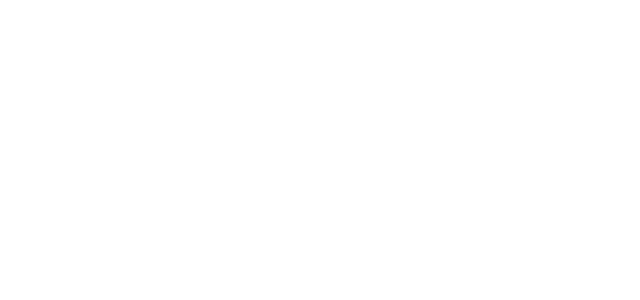
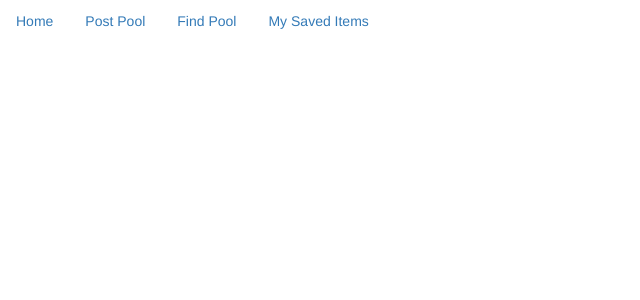
Before and after one commit to Alex-Thacker/land-ocean-for-humans, a React (Create React App) app: page / in a window 1280 px wide. Shown: the top 300 px of the page, without its empty margins (0-640 px from the left). Built offline with nearby package versions, Linux system fonts and the light colour scheme.

Commit message:
navbar setup

```diff
--- a/src/components/nav/NavBar.js
+++ b/src/components/nav/NavBar.js
@@ -1,11 +1,27 @@
 import React, { Component } from 'react'
+import { Link } from "react-router-dom"
+import "bootstrap/dist/css/bootstrap.min.css"
 
 export default class NavBar extends Component {
-  render() {
-    return (
-      <div>
-
-      </div>
-    )
-  }
+    render() {
+        return (
+            <nav className="navbar navbar-light light-blue flex-md-nowrap p-0 shadow">
+                <ul className="nav nav-pills nav-fill">
+                    <li className="nav-item">
+                        <Link className="nav-link" to="/home">Home</Link>
+                    </li>
+                    <li className="nav-item">
+                        <Link className="nav-link" to="/postpool">Post Pool</Link>
+                    </li>
+                    <li className="nav-item">
+                        <Link className="nav-link" to="/findpool">Find Pool</Link>
+                    </li>
+                    <li className="nav-item">
+                        <Link className="nav-link" to="/mysaveditems">My Saved Items</Link>
+                    </li>
+                </ul>
+                {/* <Link className="mr-1" onClick={() => sessionStorage.clear()} to="/">Logout</Link> */}
+            </nav>
+        )
+    }
 }
```
